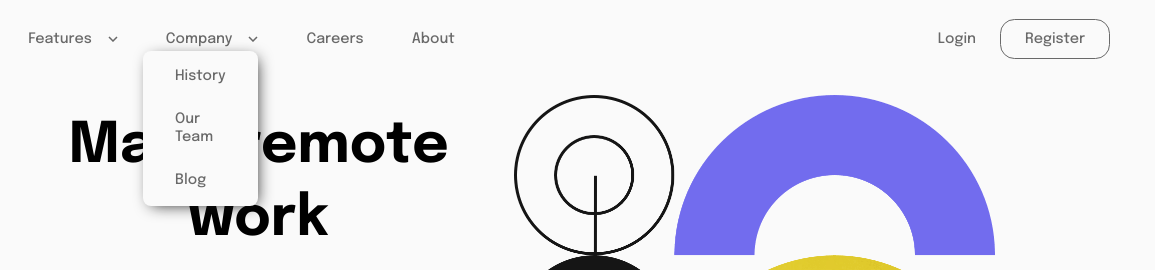
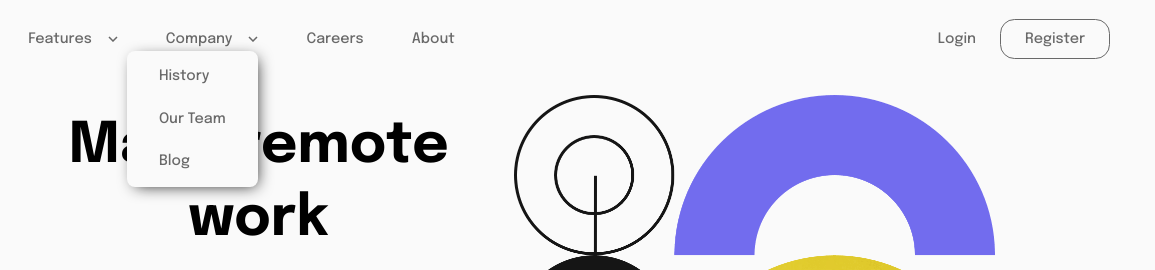
Before and after one commit to shivaprakash-sudo/intro-section-with-dropdown-menu, a plain HTML site: page index.html in a window 1280 px wide. Both pictures are taken after a click on the link "Company". Shown: the top 270 px of the page, 125-1280 px from the left. Drawn offline with Linux system fonts and the light colour scheme.

Commit message:
fix width of dropdown link

```diff
--- a/index.html
+++ b/index.html
@@ -86,9 +86,9 @@
                 id="company-dropdown"
                 class="dropdown flex col gap-2 display-none"
               >
-                <li><a href="#">History</a></li>
-                <li><a href="#">Our Team</a></li>
-                <li><a href="#">Blog</a></li>
+                <li><a class="dropdown__item" href="#">History</a></li>
+                <li><a class="dropdown__item" href="#">Our Team</a></li>
+                <li><a class="dropdown__item" href="#">Blog</a></li>
               </ul>
             </div>
             <div><a href="#">Careers</a></div>
--- a/styles/scss/_breakpoints.scss
+++ b/styles/scss/_breakpoints.scss
@@ -38,6 +38,7 @@
         }
 
         .dropdown {
+          width: max-content;
           position: absolute;
           top: 1.3rem;
           right: 0.05rem;
@@ -49,10 +50,6 @@
           -moz-border-radius: 0.5rem;
           -ms-border-radius: 0.5rem;
           -o-border-radius: 0.5rem;
-
-          &__item {
-            flex-basis: 100%;
-          }
         }
       }
     }
```
Also changed, not shown: styles/css/style.css, 1 other file.
